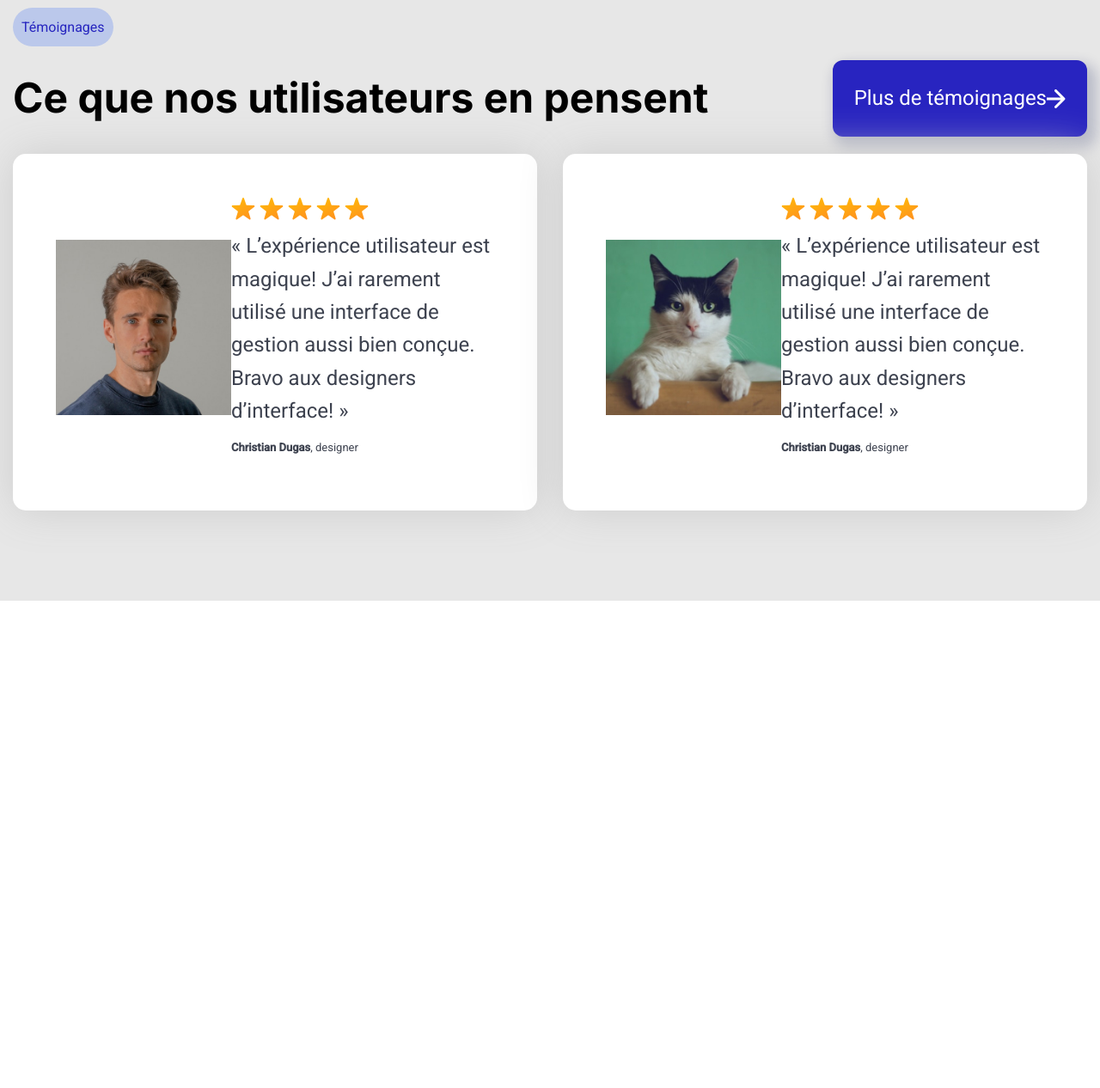
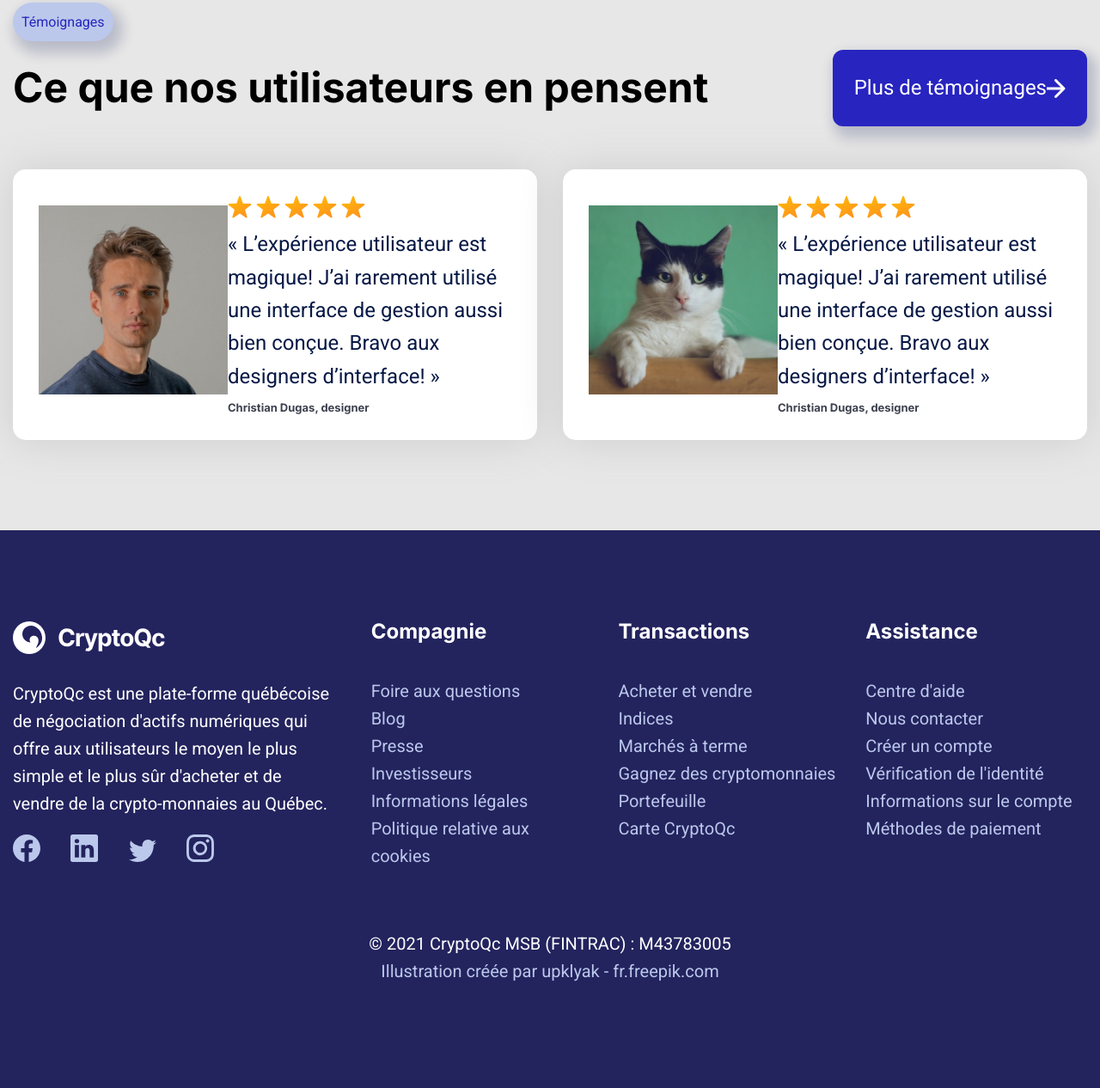
Before and after one commit to 1153309/582-905-EM-Sem1_Stack_Etudiants, a website: page stack_etudiants/src/index.html in a window 1280 px wide. Shown: the part 1783-3049 px from the top of the page at 86% size. Before the commit the page ends 2482 px from the top, so only its background shows below. Drawn offline with nearby package versions, Linux system fonts and the light colour scheme; files that its build step writes are made by us from their sources.

Commit message:
FCT Footer section dans index.html et footer.scss

```diff
--- a/stack_etudiants/src/index.html
+++ b/stack_etudiants/src/index.html
@@ -76,7 +76,7 @@
 <section class="testimonies">
     <div class="wrapper">
         <p class="subtitle">Témoignages</p>
-        <div class="title">
+        <div class="testimonies_header">
             <h2>Ce que nos utilisateurs en pensent</h2>
             <a href="#" class="button">Plus de témoignages <img src="assets/images/icon/arrow.svg" alt="bouton témoignages"></a>
         </div>
@@ -93,8 +93,8 @@
                         <li><img src="assets/images/icon/star.svg" alt="star"></li>
                         <li><img src="assets/images/icon/star.svg" alt="star"></li>
                     </ul>
-                    <p class="review">« L’expérience utilisateur est magique! J’ai rarement utilisé une interface de gestion aussi bien conçue. Bravo aux designers d’interface! »</p>
-                    <p class="reviewerName"><strong>Christian Dugas</strong>, designer</p>
+                    <p>« L’expérience utilisateur est magique! J’ai rarement utilisé une interface de gestion aussi bien conçue. Bravo aux designers d’interface! »</p>
+                    <h4><strong>Christian Dugas</strong>, designer</h4>
                 </div>
             </div>
             <div class="card">
@@ -109,13 +109,67 @@
                         <li><img src="assets/images/icon/star.svg" alt="star"></li>
                         <li><img src="assets/images/icon/star.svg" alt="star"></li>
                     </ul>
-                    <p class="review">« L’expérience utilisateur est magique! J’ai rarement utilisé une interface de gestion aussi bien conçue. Bravo aux designers d’interface! »</p>
-                    <p class="reviewerName"><strong>Christian Dugas</strong>, designer</p>
+                    <p>« L’expérience utilisateur est magique! J’ai rarement utilisé une interface de gestion aussi bien conçue. Bravo aux designers d’interface! »</p>
+                    <h4><strong>Christian Dugas</strong>, designer</h4>
                 </div>
             </div>
         </div>
     </div>
 </section>
 
+<footer class="footer">
+    <div class="wrapper">
+        <div class="footer_infos">
+            <img src="assets/images/logo-revert.svg" alt="logo revert">
+            <p>
+                CryptoQc est une plate-forme québécoise de négociation d'actifs numériques qui offre aux utilisateurs le moyen le plus simple et le plus sûr d'acheter et de vendre de la crypto-monnaies au Québec.
+            </p>
+            <div class="footer_infos_socials">
+                <img src="assets/images/icon/icon-facebook.svg" alt="">
+                <img src="assets/images/icon/icon-linkedin.svg" alt="">
+                <img src="assets/images/icon/icon-twitter.svg" alt="">
+                <img src="assets/images/icon/icon-instagram.svg" alt="">
+            </div>
+        </div>
+        <div class="footer_nav">
+            <h4>Compagnie</h4>
+            <ul>
+                <li><a href="">Foire aux questions</a></li>
+                <li><a href="">Blog</a></li>
+                <li><a href="">Presse</a></li>
+                <li><a href="">Investisseurs</a></li>
+                <li><a href="">Informations légales</a></li>
+                <li><a href="">Politique relative aux cookies</a></li>
+            </ul>
+        </div>
+        <div class="footer_nav">
+            <h4>Transactions</h4>
+            <ul>
+                <li><a href="">Acheter et vendre</a></li>
+                <li><a href="">Indices</a></li>
+                <li><a href="">Marchés à terme</a></li>
+                <li><a href="">Gagnez des cryptomonnaies</a></li>
+                <li><a href="">Portefeuille</a></li>
+                <li><a href="">Carte CryptoQc</a></li>
+            </ul>
+        </div>
+        <div class="footer_nav">
+            <h4>Assistance</h4>
+            <ul>
+                <li><a href="">Centre d'aide</a></li>
+                <li><a href="">Nous contacter</a></li>
+                <li><a href="">Créer un compte</a></li>
+                <li><a href="">Vérification de l'identité</a></li>
+                <li><a href="">Informations sur le compte</a></li>
+                <li><a href="">Méthodes de paiement</a></li>
+            </ul>
+        </div>
+    </div>
+    <div class="wrapper">
+        <p>© 2021 CryptoQc MSB (FINTRAC) : M43783005</p>
+        <p class="illustration">Illustration créée par upklyak - fr.freepik.com</p>
+    </div>
+</footer>
+
 </body>
 </html>
--- /dev/null
+++ b/stack_etudiants/src/styles/components/footer.scss
@@ -0,0 +1,58 @@
+.footer {
+    background-color: var(--color-fond-fonce);
+    padding: var(--spacing-xl);
+    padding-left: 0;
+    padding-right: 0;
+
+    .wrapper {
+        display: grid;
+        grid-template-columns: 1.5fr 1fr 1fr 1fr;
+        color: var(--color-white);
+        margin-bottom: 50px;
+        font-size: smaller;
+        gap: 30px;
+    }
+
+    .footer_infos {
+        padding-right: 10px;
+    }
+
+    .footer_nav {
+        width: auto;
+
+        h4 {
+            font-size: larger;
+        }
+    }
+
+    .footer_infos_socials > img {
+        padding-right: 30px;
+    }
+
+    ul {
+        list-style: none;
+        padding: 0;
+        margin-top: 40px;
+    }
+
+    li a {
+        color: #BBC8EB;
+    }
+
+
+}
+
+.footer .wrapper:last-child {
+    display: block;
+    text-align: center;
+    margin-top: 15px;
+    margin-bottom: 15px;
+
+    p {
+        margin: 0;
+    }
+
+    .illustration {
+        color: #BBC8EB;
+    }
+}
--- a/stack_etudiants/src/styles/components/testimonies.scss
+++ b/stack_etudiants/src/styles/components/testimonies.scss
@@ -5,15 +5,15 @@
     .wrapper {
     }
 
-    .title {
+    .testimonies_header {
         display: flex;
         gap: 56px;
         justify-content: space-between;
         align-items: center;
-        margin-bottom: 20px;
     }
 
     .cards {
+        margin-top: 50px;
         display: grid;
         grid-template-columns: 1fr 1fr;
         gap: 30px;
@@ -24,23 +24,19 @@
         background-color: white;
         border-radius: 15px;
         align-items: center;
-        padding: var(--spacing-lg);
+        padding: var(--spacing-md);
         justify-content: space-between;
-        text-align: center;
         color: var(--Color-typo-pale);
         box-shadow: 0 0 50px #ccc;
-    }
 
-    ul {
-        list-style: none;
-        display: flex;
-        gap: 5px;
-        margin: auto;
-        padding: 0px;
+        h3 {
+            padding-top: 30px;
+        }
     }
 
     .subtitle {
         color: #2625BF;
+        box-shadow: 6px 9px 15px 5px rgba(0,13,81,0.20);
     }
 
     .card_media {
@@ -49,19 +45,25 @@
 
     .card_content {
         width: 60%;
+        text-align: left;
 
-        p {
-            text-align: left;
+        ul {
+            list-style: none;
+            display: flex;
+            gap: 5px;
+            margin: auto;
+            padding: 0px;
         }
     }
 
-    .review {
-        margin: auto;
-        font-size: var(--font-secondary);
-        margin-bottom: 5px;
+    p {
+        font-weight: normal;
+        color: var(--Color-typo-fonce);
+        margin-top: 0;
+        margin-bottom: 10px;
     }
 
-    .reviewerName {
+    h4 {
         font-size: small;
     }
 
--- a/stack_etudiants/src/styles/components/why.scss
+++ b/stack_etudiants/src/styles/components/why.scss
@@ -27,6 +27,10 @@
         text-align: center;
         color: var(--Color-typo-pale);
         box-shadow: 0 0 50px #ccc;
+
+        h3 {
+            margin-top: 30px;
+        }
     }
 
     .card span {
@@ -41,9 +45,4 @@
         width: 120px;
         height: 120px;
     }
-
-    h3 {
-        margin-top: 20px;
-    }
-
 }
--- a/stack_etudiants/src/styles/main.scss
+++ b/stack_etudiants/src/styles/main.scss
@@ -33,6 +33,7 @@
 @import 'components/crypto';
 @import 'components/why';
 @import 'components/testimonies';
+@import 'components/footer';
 
 // UTILITIES
 // Utilitaires et classes auxiliaires avec possibilité de remplacer tout ce qui précède, par exemple masquer les éléments de la page
```
